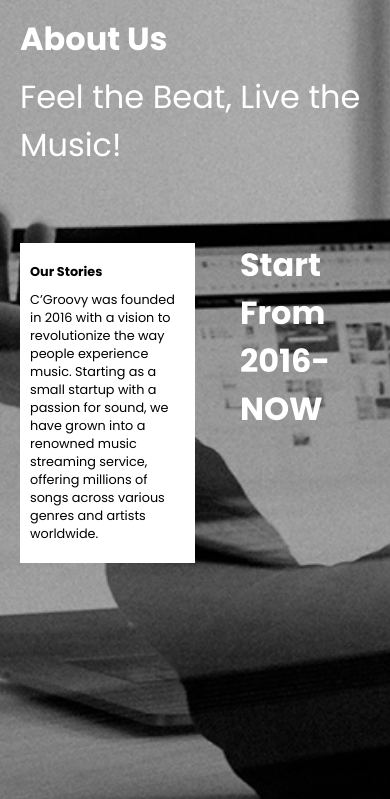
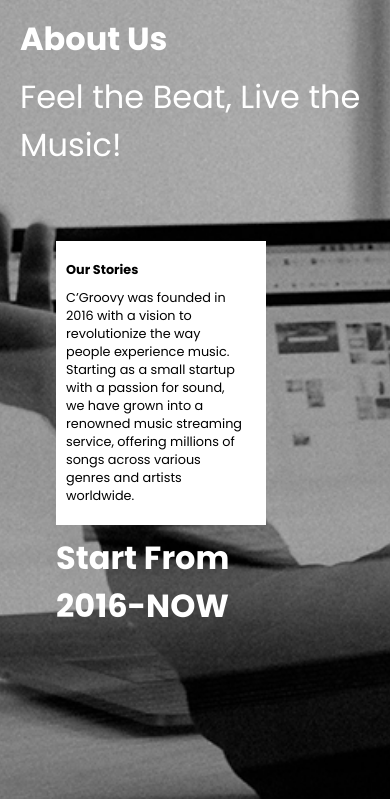
Before and after one commit to vivianalicia/WebDevLabProject, a plain HTML site: page html/AboutUs.html in a window 390 px wide. Shown: the part 72-871 px from the top of the page. Drawn offline with Linux system fonts and the light colour scheme.

Commit message:
fixing about us style

```diff
--- a/css/AboutUs.css
+++ b/css/AboutUs.css
@@ -77,16 +77,16 @@
     width: 100%;
     position: relative;
     overflow: hidden;
-    height: fit-content;
+    min-height: fit-content;
 }
 .jumbotron img{
     object-fit: cover;
     width: 100%;
-    min-height: 91.5vh;
+    height: 91.5vh;
 }
 .jumbotron-content{
     width: 100%;
-    min-height: 100%;
+    height: 100%;
     position: absolute;
     top: 2%;
     color: white;
@@ -265,6 +265,7 @@
 @media screen and (max-width: 1024px) {
     .jumbotron-description{
         gap: 1vh;
+        flex-direction: column;
     }
     .jumbotron-content{
         gap: 5vh;
```
